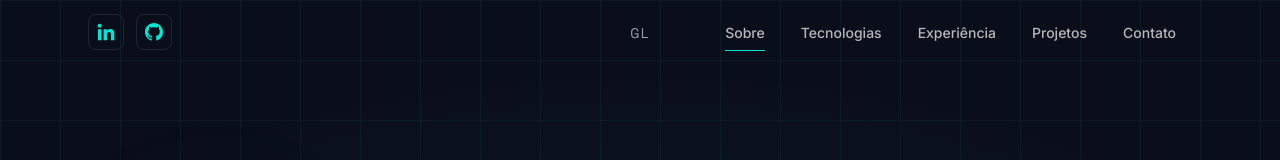
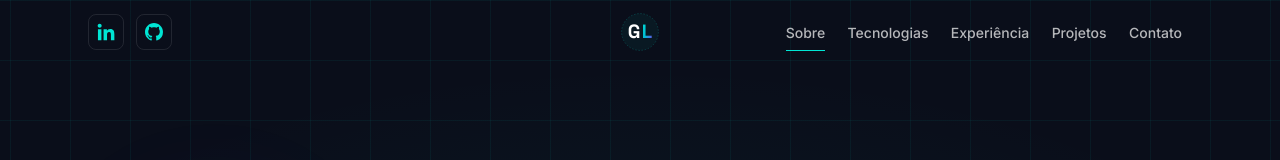
Before and after one commit to guilopreti/portfolio, a React (Vite) app: page / in a window 1280 px wide. Shown: the top 160 px of the page. Built offline with nearby package versions, Linux system fonts and the light colour scheme; no server answers.

Commit message:
feat: polish portfolio UI and UX across header, about, projects, experience, and form

```diff
--- a/src/components/About/styled.js
+++ b/src/components/About/styled.js
@@ -29,6 +29,7 @@ const AboutContainer = styled.section`
       linear-gradient(to right, rgba(0, 229, 212, 0.06) 1px, transparent 1px),
       linear-gradient(to bottom, rgba(0, 229, 212, 0.06) 1px, transparent 1px);
     background-size: 60px 60px;
+    background-position: center top;
   }
 
   .radial-gradient-overlay {
--- a/src/components/Cards/Front/index.jsx
+++ b/src/components/Cards/Front/index.jsx
@@ -31,9 +31,11 @@ const FrontCard = ({
         </div>
 
         <div className="preview-code-div">
-          <a href={preview_url} target="_blank" rel="noreferrer">
-            <LuExternalLink size={13} /> Aplicação
-          </a>
+          {preview_url && (
+            <a href={preview_url} target="_blank" rel="noreferrer">
+              <LuExternalLink size={13} /> Aplicação
+            </a>
+          )}
           <a href={code_url} target="_blank" rel="noreferrer">
             <FiGithub size={13} /> Código
           </a>
--- a/src/components/Cards/Front/styled.js
+++ b/src/components/Cards/Front/styled.js
@@ -91,6 +91,7 @@ const FrontCardContainer = styled.li`
     display: flex;
     flex-wrap: wrap;
     gap: 0.375rem;
+    margin-top: auto;
 
     span {
       padding: 0.125rem 0.5rem;
--- a/src/components/Cards/FullStack/index.jsx
+++ b/src/components/Cards/FullStack/index.jsx
@@ -50,9 +50,11 @@ const FullStackCard = ({
             </div>
 
             <div className="preview-code-div">
-              <a href={preview_url} target="_blank" rel="noreferrer">
-                <LuExternalLink size={13} /> Aplicação
-              </a>
+              {preview_url && (
+                <a href={preview_url} target="_blank" rel="noreferrer">
+                  <LuExternalLink size={13} /> Aplicação
+                </a>
+              )}
               <a href={front_code_url} target="_blank" rel="noreferrer">
                 <FiGithub size={13} /> Código
               </a>
--- a/src/components/Cards/FullStack/styled.js
+++ b/src/components/Cards/FullStack/styled.js
@@ -106,7 +106,7 @@ export const FullStackCardContainer = styled.li`
     img {
       width: 100%;
       height: 100%;
-      object-fit: fill;
+      object-fit: cover;
     }
 
     figcaption {
@@ -145,7 +145,7 @@ export const FullStackCardContainer = styled.li`
     display: flex;
     flex-wrap: wrap;
     gap: 0.375rem;
-    ${(props) => props.type === "back" && "margin-top: auto"};
+    margin-top: auto;
 
     span {
       padding: 0.125rem 0.5rem;
--- a/src/components/ExperienceItem/styled.js
+++ b/src/components/ExperienceItem/styled.js
@@ -102,7 +102,8 @@ const ExperienceItemContainer = styled.li`
       font-size: 0.75rem;
       font-family: "Inter", sans-serif;
       letter-spacing: 0.05em;
-      color: ${(props) => `${props.$color}80`};
+      color: ${(props) =>
+        props.$color === "#7c3aed" ? "#a78bfa" : `${props.$color}80`};
     }
   }
 
@@ -169,9 +170,14 @@ const ExperienceItemContainer = styled.li`
       border-radius: 0.25rem;
       font-size: 0.75rem;
       font-family: "Inter", sans-serif;
-      background: ${(props) => `${props.$color}08`};
-      color: ${(props) => `${props.$color}aa`};
-      border: ${(props) => `1px solid ${props.$color}20`};
+      color: ${(props) =>
+        props.$color === "#7c3aed" ? "#a78bfa" : `${props.$color}aa`};
+      background: ${(props) =>
+        props.$color === "#7c3aed" ? "#a78bfa10" : `${props.$color}08`};
+      border: ${(props) =>
+        props.$color === "#7c3aed"
+          ? "1px solid #a78bfa25"
+          : `1px solid ${props.$color}20`};
     }
   }
 `;
--- a/src/components/Form/index.jsx
+++ b/src/components/Form/index.jsx
@@ -24,6 +24,7 @@ const Form = () => {
   const {
     register,
     handleSubmit,
+    reset,
     formState: { errors },
   } = useForm({ resolver: yupResolver(formSchema) });
 
@@ -42,6 +43,9 @@ const Form = () => {
           render: "Erro ao enviar a mensagem. Tente novamente.",
           className: "toast-error",
         },
+      })
+      .then(() => {
+        reset();
       })
       .catch((err) => console.log(err));
   };
--- a/src/components/Header/index.jsx
+++ b/src/components/Header/index.jsx
@@ -95,7 +95,20 @@ const Header = () => {
             })
           }
         >
-          <span>GL</span>
+          <svg width="40" height="40" viewBox="0 0 100 100" fill="none" xmlns="http://www.w3.org/2000/svg">
+            <defs>
+              <linearGradient id="logo-gradient" x1="0%" y1="0%" x2="100%" y2="100%">
+                <stop offset="0%" stopColor="#00e5d4" />
+                <stop offset="50%" stopColor="#00bcd4" />
+                <stop offset="100%" stopColor="#7c3aed" />
+              </linearGradient>
+            </defs>
+            <circle cx="50" cy="50" r="46" fill="rgba(0, 229, 212, 0.05)" />
+            <circle className="dashed-ring" cx="50" cy="50" r="46" stroke="#00e5d4" strokeWidth="1.5" strokeOpacity="0.3" strokeDasharray="4 4" />
+
+            <text x="35" y="54" fill="#ffffff" fontFamily="'Space Grotesk', sans-serif" fontWeight="700" fontSize="48" letterSpacing="-0.02em" textAnchor="middle" dominantBaseline="middle">G</text>
+            <text x="67" y="54" fill="url(#logo-gradient)" fontFamily="'Space Grotesk', sans-serif" fontWeight="700" fontSize="48" letterSpacing="-0.02em" textAnchor="middle" dominantBaseline="middle">L</text>
+          </svg>
         </div>
 
         <DesktopNav>
--- a/src/components/Header/styled.js
+++ b/src/components/Header/styled.js
@@ -66,17 +66,26 @@ export const HeaderContainer = styled.header`
     left: 50%;
     transform: translateX(-50%);
     cursor: pointer;
+    display: flex;
+    align-items: center;
+    justify-content: center;
 
-    span {
-      color: #ffffff;
-      font-family: "Space Grotesk", sans-serif;
-      letter-spacing: 0.1em;
-      font-size: 0.875rem;
-      opacity: 0.6;
-      transition: opacity 200ms;
+    svg {
+      transition: all 300ms ease;
+      filter: drop-shadow(0 0 0 rgba(0, 229, 212, 0));
+
+      circle.dashed-ring {
+        transition: all 400ms ease;
+      }
 
       &:hover {
-        opacity: 1;
+        filter: drop-shadow(0 0 10px rgba(0, 229, 212, 0.3));
+        transform: scale(1.05);
+
+        circle.dashed-ring {
+          stroke-opacity: 0.8;
+          stroke-dasharray: 8 4;
+        }
       }
     }
   }
@@ -143,9 +152,7 @@ export const HeaderContainer = styled.header`
 
   @media (min-width: 768px) {
     .logo-name-div {
-      position: relative;
-      margin-left: auto;
-      left: 0;
+      display: none;
     }
 
     .hamburger-btn {
@@ -159,8 +166,7 @@ export const HeaderContainer = styled.header`
 
   @media (min-width: 1024px) {
     .logo-name-div {
-      position: absolute;
-      left: 50%;
+      display: flex;
     }
   }
 `;
@@ -171,13 +177,13 @@ export const DesktopNav = styled.nav`
   @media (min-width: 768px) {
     display: flex;
     align-items: center;
-    gap: 0.25rem;
+    gap: 0.15rem;
   }
 `;
 
 export const NavItem = styled.button`
   position: relative;
-  padding: 0.5rem 1rem;
+  padding: 0.5rem 0.625rem;
   font-size: 0.875rem;
   font-family: "Inter", sans-serif;
   color: rgba(255, 255, 255, 0.7);
@@ -190,8 +196,8 @@ export const NavItem = styled.button`
   .active-line {
     position: absolute;
     bottom: 0;
-    left: 1rem;
-    right: 1rem;
+    left: 0.625rem;
+    right: 0.625rem;
     height: 1px;
     background-color: #00e5d4;
     transition: all 300ms;
@@ -203,8 +209,8 @@ export const NavItem = styled.button`
   .hover-line {
     position: absolute;
     bottom: 0;
-    left: 1rem;
-    right: 1rem;
+    left: 0.625rem;
+    right: 0.625rem;
     height: 1px;
     background-color: rgba(0, 229, 212, 0.4);
     transform: scaleX(0);
```
